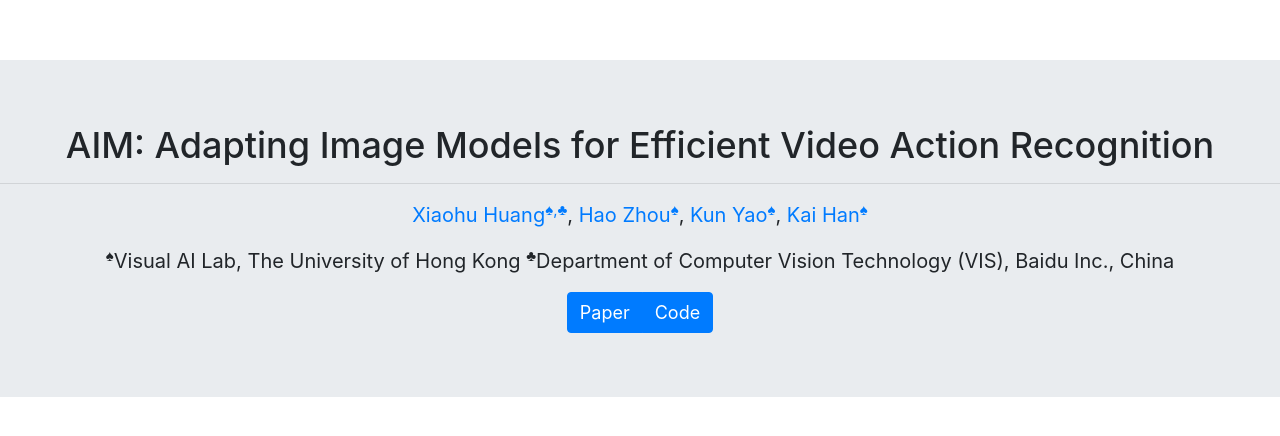
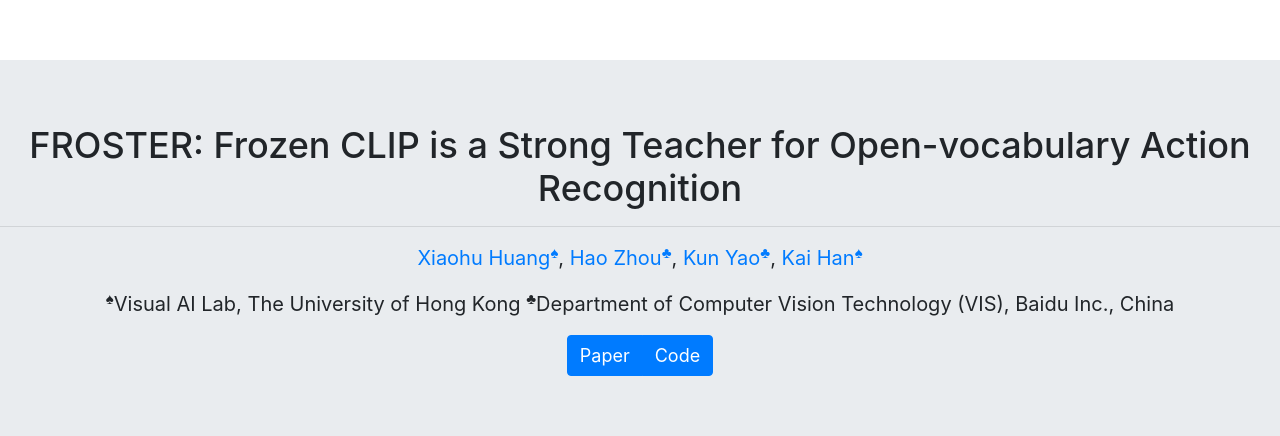
Before and after one commit to FROSTER-Video/FROSTER-Video.github.io, a plain HTML site: page index.html in a window 1280 px wide. Shown: the top 436 px of the page. Drawn offline with nearby package versions, Linux system fonts and the light colour scheme.

Commit message:
Update index.html

```diff
--- a/index.html
+++ b/index.html
@@ -23,12 +23,12 @@
 <body>
 <div class="jumbotron jumbotron-fluid">
     <div class="container"></div>
-    <h2>AIM: Adapting Image Models for Efficient Video Action Recognition</h2>
+    <h2>FROSTER: Frozen CLIP is a Strong Teacher for Open-vocabulary Action Recognition</h2>
     <hr>
     <p class="authors">
-        <a href="https://scholar.google.com/citations?user=sBjFwuQAAAAJ&hl=en">Xiaohu Huang<sup>&#9824,&#9827</sup></a>,
-        <a href="https://scholar.google.com/citations?user=xZ-0R3cAAAAJ&hl=zh-CN">Hao Zhou<sup>&#9824</sup></a>,
-        <a href="https://dblp.org/pid/03/6550.html">Kun Yao<sup>&#9824</sup></a>,
+        <a href="https://scholar.google.com/citations?user=sBjFwuQAAAAJ&hl=en">Xiaohu Huang<sup>&#9824</sup></a>,
+        <a href="https://scholar.google.com/citations?user=xZ-0R3cAAAAJ&hl=zh-CN">Hao Zhou<sup>&#9827</sup></a>,
+        <a href="https://dblp.org/pid/03/6550.html">Kun Yao<sup>&#9827</sup></a>,
         <a href="https://www.kaihan.org/">Kai Han<sup>&#9824</sup></a>
     </p>
     <p class="authors">
```
